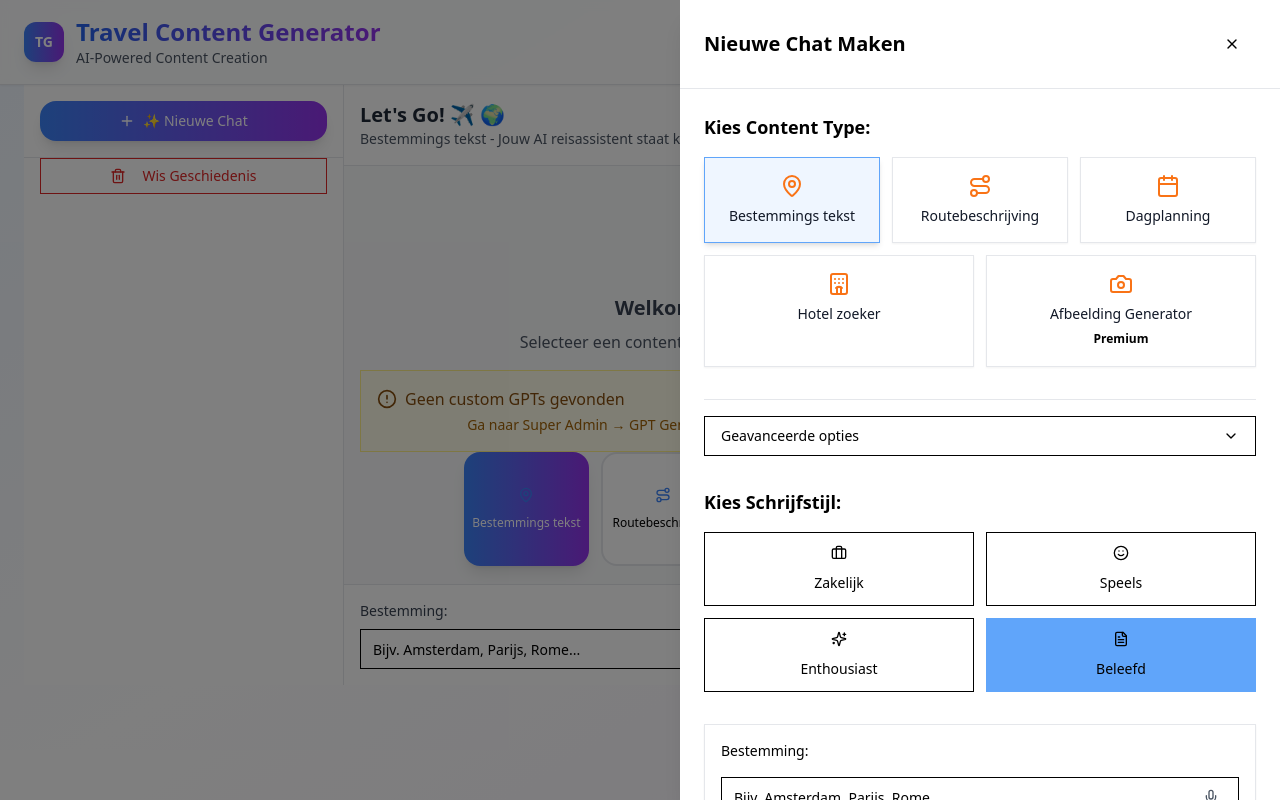
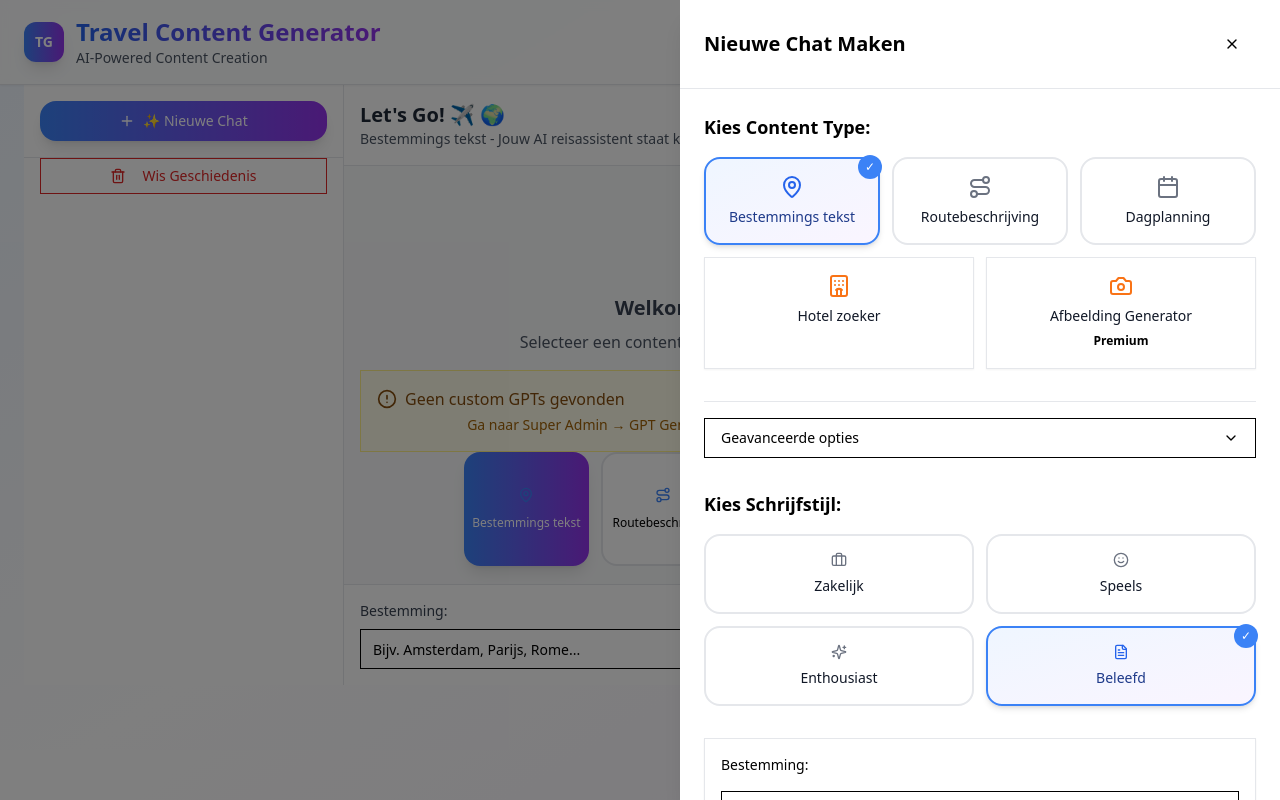
Before and after one commit to Globy-aireisagent/AI-Travelstudio, a Next.js app: page /travel-generator in a window 1280 px wide. Both pictures are taken after a click on the button "Bestemmings tekst". Built offline with nearby package versions, Linux system fonts and the light colour scheme.

Commit message:
feat: modernize buttons in travel-generator panel
Update button styles with rounded corners, gradients, and animations while preserving layout.

Co-authored-by: null <215579448+Globy-aireisagent@users.noreply.github.com>

```diff
--- a/components/travel-content-generator.tsx
+++ b/components/travel-content-generator.tsx
@@ -1075,19 +1075,40 @@ Technische details: ${error.message}`)
                     {contentTypes.slice(0, 3).map((contentType) => {
                       const isSelected = selectedContentType === contentType.id
                       return (
-                        <Card
+                        <button
                           key={contentType.id}
-                          className={`cursor-pointer transition-all hover:shadow-md ${
-                            isSelected ? "border-blue-400 bg-blue-50 shadow-md" : "hover:border-gray-300"
+                          className={`group relative p-4 rounded-2xl border-2 transition-all duration-300 hover:scale-105 hover:shadow-lg ${
+                            isSelected
+                              ? "border-blue-500 bg-gradient-to-br from-blue-50 to-purple-50 shadow-md"
+                              : "border-gray-200 bg-white hover:border-gray-300 hover:bg-gray-50"
                           }`}
                           onClick={() => setSelectedContentType(contentType.id)}
                         >
-                          <CardContent className="p-4 text-center">
-                            <div className="flex justify-center mb-2 text-orange-500">{contentType.icon}</div>
-                            <h4 className="font-medium text-sm text-gray-900">{contentType.title}</h4>
-                            {contentType.premium && <Badge className="mt-1 text-xs">Premium</Badge>}
-                          </CardContent>
-                        </Card>
+                          <div
+                            className={`flex justify-center mb-2 transition-colors ${
+                              isSelected ? "text-blue-600" : "text-gray-500 group-hover:text-blue-500"
+                            }`}
+                          >
+                            {contentType.icon}
+                          </div>
+                          <h4
+                            className={`font-medium text-sm transition-colors ${
+                              isSelected ? "text-blue-900" : "text-gray-900"
+                            }`}
+                          >
+                            {contentType.title}
+                          </h4>
+                          {contentType.premium && (
+                            <Badge className="mt-1 text-xs bg-gradient-to-r from-purple-500 to-pink-500 text-white">
+                              Premium
+                            </Badge>
+                          )}
+                          {isSelected && (
+                            <div className="absolute -top-1 -right-1 w-6 h-6 bg-blue-500 rounded-full flex items-center justify-center">
+                              <span className="text-white text-xs">✓</span>
+                            </div>
+                          )}
+                        </button>
                       )
                     })}
                   </div>
@@ -1158,15 +1179,35 @@ Technische details: ${error.message}`)
                     {writingStyles.map((style) => {
                       const isSelected = selectedWritingStyle === style.id
                       return (
-                        <Button
+                        <button
                           key={style.id}
-                          variant={isSelected ? "default" : "outline"}
+                          className={`group relative p-4 rounded-2xl border-2 transition-all duration-300 hover:scale-105 hover:shadow-lg ${
+                            isSelected
+                              ? "border-blue-500 bg-gradient-to-br from-blue-50 to-purple-50 shadow-md"
+                              : "border-gray-200 bg-white hover:border-gray-300 hover:bg-gray-50"
+                          }`}
                           onClick={() => setSelectedWritingStyle(style.id)}
-                          className={`h-auto p-3 flex-col ${isSelected ? "bg-blue-400 hover:bg-blue-500 border-blue-400" : ""}`}
                         >
-                          <div className="flex justify-center mb-1">{style.icon}</div>
-                          <div className="text-sm font-medium">{style.name}</div>
-                        </Button>
+                          <div
+                            className={`flex justify-center mb-2 transition-colors ${
+                              isSelected ? "text-blue-600" : "text-gray-500 group-hover:text-blue-500"
+                            }`}
+                          >
+                            {style.icon}
+                          </div>
+                          <div
+                            className={`text-sm font-medium transition-colors ${
+                              isSelected ? "text-blue-900" : "text-gray-900"
+                            }`}
+                          >
+                            {style.name}
+                          </div>
+                          {isSelected && (
+                            <div className="absolute -top-1 -right-1 w-6 h-6 bg-blue-500 rounded-full flex items-center justify-center">
+                              <span className="text-white text-xs">✓</span>
+                            </div>
+                          )}
+                        </button>
                       )
                     })}
                   </div>
@@ -1181,19 +1222,36 @@ Technische details: ${error.message}`)
                     {imageStyles.map((style) => {
                       const isSelected = selectedImageStyle === style.id
                       return (
-                        <Card
+                        <button
                           key={style.id}
-                          className={`cursor-pointer transition-all hover:shadow-md ${
-                            isSelected ? "border-blue-400 bg-blue-50 shadow-md" : "hover:border-gray-300"
+                          className={`group relative p-4 rounded-2xl border-2 transition-all duration-300 hover:scale-105 hover:shadow-lg ${
+                            isSelected
+                              ? "border-blue-500 bg-gradient-to-br from-blue-50 to-purple-50 shadow-md"
+                              : "border-gray-200 bg-white hover:border-gray-300 hover:bg-gray-50"
                           }`}
                           onClick={() => setSelectedImageStyle(style.id)}
                         >
-                          <CardContent className="p-4 text-center">
-                            <div className={`text-2xl mb-2 ${style.color}`}>{style.icon}</div>
-                            <h4 className="font-medium text-sm text-gray-900 mb-1">{style.name}</h4>
-                            <p className="text-xs text-gray-600">{style.description}</p>
-                          </CardContent>
-                        </Card>
+                          <div
+                            className={`text-2xl mb-2 transition-colors ${
+                              isSelected ? style.color : `${style.color} group-hover:scale-110`
+                            }`}
+                          >
+                            {style.icon}
+                          </div>
+                          <h4
+                            className={`font-medium text-sm mb-1 transition-colors ${
+                              isSelected ? "text-blue-900" : "text-gray-900"
+                            }`}
+                          >
+                            {style.name}
+                          </h4>
+                          <p className="text-xs text-gray-600">{style.description}</p>
+                          {isSelected && (
+                            <div className="absolute -top-1 -right-1 w-6 h-6 bg-blue-500 rounded-full flex items-center justify-center">
+                              <span className="text-white text-xs">✓</span>
+                            </div>
+                          )}
+                        </button>
                       )
                     })}
                   </div>
@@ -1208,19 +1266,36 @@ Technische details: ${error.message}`)
                     {routeTypes.map((routeType) => {
                       const isSelected = selectedRouteType === routeType.id
                       return (
-                        <Card
+                        <button
                           key={routeType.id}
-                          className={`cursor-pointer transition-all hover:shadow-md ${
-                            isSelected ? "border-blue-400 bg-blue-50 shadow-md" : "hover:border-gray-300"
+                          className={`group relative p-4 rounded-2xl border-2 transition-all duration-300 hover:scale-105 hover:shadow-lg ${
+                            isSelected
+                              ? "border-blue-500 bg-gradient-to-br from-blue-50 to-purple-50 shadow-md"
+                              : "border-gray-200 bg-white hover:border-gray-300 hover:bg-gray-50"
                           }`}
                           onClick={() => setSelectedRouteType(routeType.id)}
                         >
-                          <CardContent className="p-4 text-center">
-                            <div className={`flex justify-center mb-2 ${routeType.color}`}>{routeType.icon}</div>
-                            <h4 className="font-medium text-sm text-gray-900">{routeType.name}</h4>
-                            <p className="text-xs text-gray-600 mt-1">{routeType.description}</p>
-                          </CardContent>
-                        </Card>
+                          <div
+                            className={`flex justify-center mb-2 transition-all duration-300 ${
+                              isSelected ? routeType.color : `${routeType.color} group-hover:scale-110`
+                            }`}
+                          >
+                            {routeType.icon}
+                          </div>
+                          <h4
+                            className={`font-medium text-sm transition-colors ${
+                              isSelected ? "text-blue-900" : "text-gray-900"
+                            }`}
+                          >
+                            {routeType.name}
+                          </h4>
+                          <p className="text-xs text-gray-600 mt-1">{routeType.description}</p>
+                          {isSelected && (
+                            <div className="absolute -top-1 -right-1 w-6 h-6 bg-blue-500 rounded-full flex items-center justify-center">
+                              <span className="text-white text-xs">✓</span>
+                            </div>
+                          )}
+                        </button>
                       )
                     })}
                   </div>
@@ -1235,19 +1310,32 @@ Technische details: ${error.message}`)
                     {dayOptions.map((dayOption) => {
                       const isSelected = selectedDays === dayOption.id
                       return (
-                        <Card
+                        <button
                           key={dayOption.id}
-                          className={`cursor-pointer transition-all hover:shadow-md ${
-                            isSelected ? "border-blue-400 bg-blue-50 shadow-md" : "hover:border-gray-300"
+                          className={`group relative p-4 rounded-2xl border-2 transition-all duration-300 hover:scale-105 hover:shadow-lg ${
+                            isSelected
+                              ? "border-blue-500 bg-gradient-to-br from-blue-50 to-purple-50 shadow-md"
+                              : "border-gray-200 bg-white hover:border-gray-300 hover:bg-gray-50"
                           }`}
                           onClick={() => setSelectedDays(dayOption.id)}
                         >
-                          <CardContent className="p-4 text-center">
-                            <div className="text-2xl mb-2">{dayOption.icon}</div>
-                            <h4 className="font-medium text-sm text-gray-900">{dayOption.name}</h4>
-                            <p className="text-xs text-gray-600 mt-1">{dayOption.description}</p>
-                          </CardContent>
-                        </Card>
+                          <div className="text-2xl mb-2 transition-transform duration-300 group-hover:scale-110">
+                            {dayOption.icon}
+                          </div>
+                          <h4
+                            className={`font-medium text-sm transition-colors ${
+                              isSelected ? "text-blue-900" : "text-gray-900"
+                            }`}
+                          >
+                            {dayOption.name}
+                          </h4>
+                          <p className="text-xs text-gray-600 mt-1">{dayOption.description}</p>
+                          {isSelected && (
+                            <div className="absolute -top-1 -right-1 w-6 h-6 bg-blue-500 rounded-full flex items-center justify-center">
+                              <span className="text-white text-xs">✓</span>
+                            </div>
+                          )}
+                        </button>
                       )
                     })}
                   </div>
@@ -1262,19 +1350,32 @@ Technische details: ${error.message}`)
                     {budgetLevels.map((budget) => {
                       const isSelected = selectedBudgetLevel === budget.id
                       return (
-                        <Card
+                        <button
                           key={budget.id}
-                          className={`cursor-pointer transition-all hover:shadow-md ${
-                            isSelected ? "border-blue-400 bg-blue-50 shadow-md" : "hover:border-gray-300"
+                          className={`group relative p-4 rounded-2xl border-2 transition-all duration-300 hover:scale-105 hover:shadow-lg ${
+                            isSelected
+                              ? "border-blue-500 bg-gradient-to-br from-blue-50 to-purple-50 shadow-md"
+                              : "border-gray-200 bg-white hover:border-gray-300 hover:bg-gray-50"
                           }`}
                           onClick={() => setSelectedBudgetLevel(budget.id)}
                         >
-                          <CardContent className="p-4 text-center">
-                            <div className="text-2xl mb-2">{budget.icon}</div>
-                            <h4 className="font-medium text-sm text-gray-900">{budget.name}</h4>
-                            <p className="text-xs text-gray-600 mt-1">{budget.description}</p>
-                          </CardContent>
-                        </Card>
+                          <div className="text-2xl mb-2 transition-transform duration-300 group-hover:scale-110">
+                            {budget.icon}
+                          </div>
+                          <h4
+                            className={`font-medium text-sm transition-colors ${
+                              isSelected ? "text-blue-900" : "text-gray-900"
+                            }`}
+                          >
+                            {budget.name}
+                          </h4>
+                          <p className="text-xs text-gray-600 mt-1">{budget.description}</p>
+                          {isSelected && (
+                            <div className="absolute -top-1 -right-1 w-6 h-6 bg-blue-500 rounded-full flex items-center justify-center">
+                              <span className="text-white text-xs">✓</span>
+                            </div>
+                          )}
+                        </button>
                       )
                     })}
                   </div>
@@ -1289,19 +1390,32 @@ Technische details: ${error.message}`)
                     {vacationTypes.map((vacation) => {
                       const isSelected = selectedVacationType === vacation.id
                       return (
-                        <Card
+                        <button
                           key={vacation.id}
-                          className={`cursor-pointer transition-all hover:shadow-md ${
-                            isSelected ? "border-blue-400 bg-blue-50 shadow-md" : "hover:border-gray-300"
+                          className={`group relative p-4 rounded-2xl border-2 transition-all duration-300 hover:scale-105 hover:shadow-lg ${
+                            isSelected
+                              ? "border-blue-500 bg-gradient-to-br from-blue-50 to-purple-50 shadow-md"
+                              : "border-gray-200 bg-white hover:border-gray-300 hover:bg-gray-50"
                           }`}
                           onClick={() => setSelectedVacationType(vacation.id)}
                         >
-                          <CardContent className="p-4 text-center">
-                            <div className="text-2xl mb-2">{vacation.icon}</div>
-                            <h4 className="font-medium text-sm text-gray-900">{vacation.name}</h4>
-                            <p className="text-xs text-gray-600 mt-1">{vacation.description}</p>
-                          </CardContent>
-                        </Card>
+                          <div className="text-2xl mb-2 transition-transform duration-300 group-hover:scale-110">
+                            {vacation.icon}
+                          </div>
+                          <h4
+                            className={`font-medium text-sm transition-colors ${
+                              isSelected ? "text-blue-900" : "text-gray-900"
+                            }`}
+                          >
+                            {vacation.name}
+                          </h4>
+                          <p className="text-xs text-gray-600 mt-1">{vacation.description}</p>
+                          {isSelected && (
+                            <div className="absolute -top-1 -right-1 w-6 h-6 bg-blue-500 rounded-full flex items-center justify-center">
+                              <span className="text-white text-xs">✓</span>
+                            </div>
+                          )}
+                        </button>
                       )
                     })}
                   </div>
```
